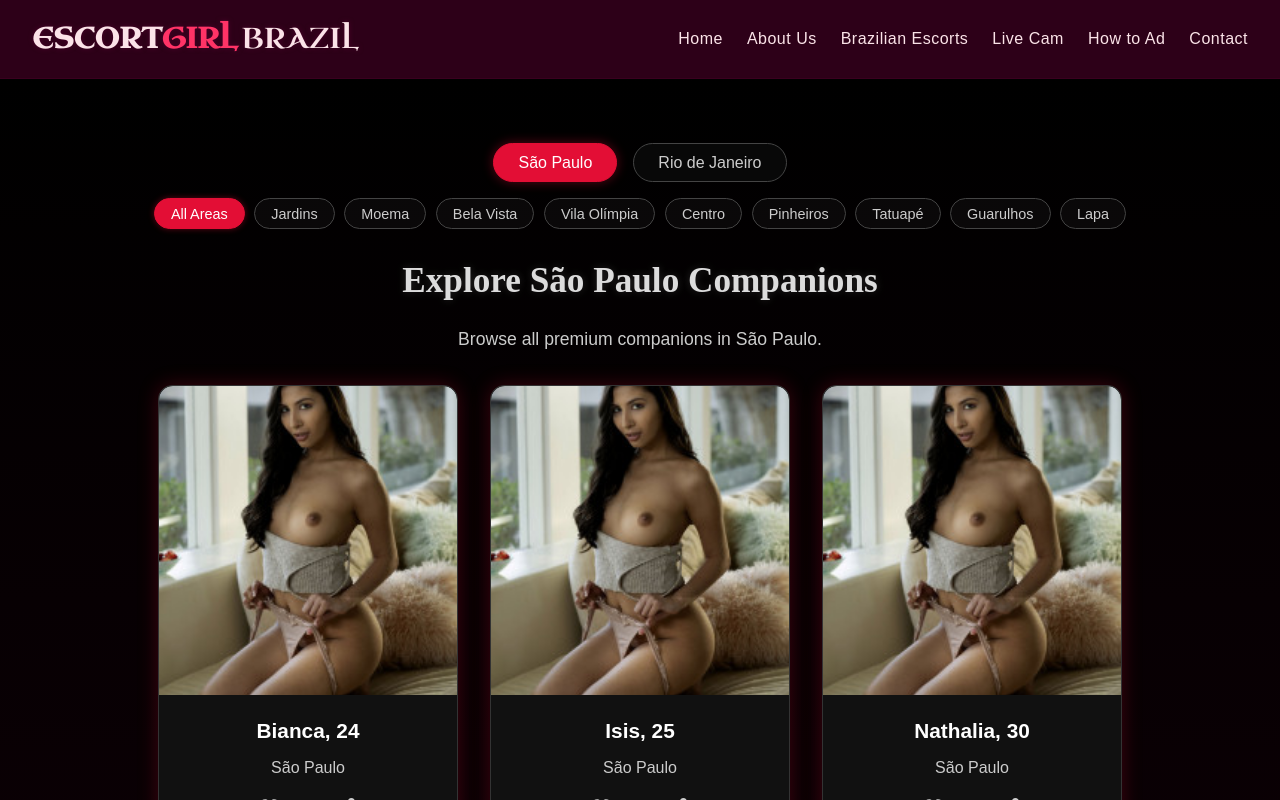
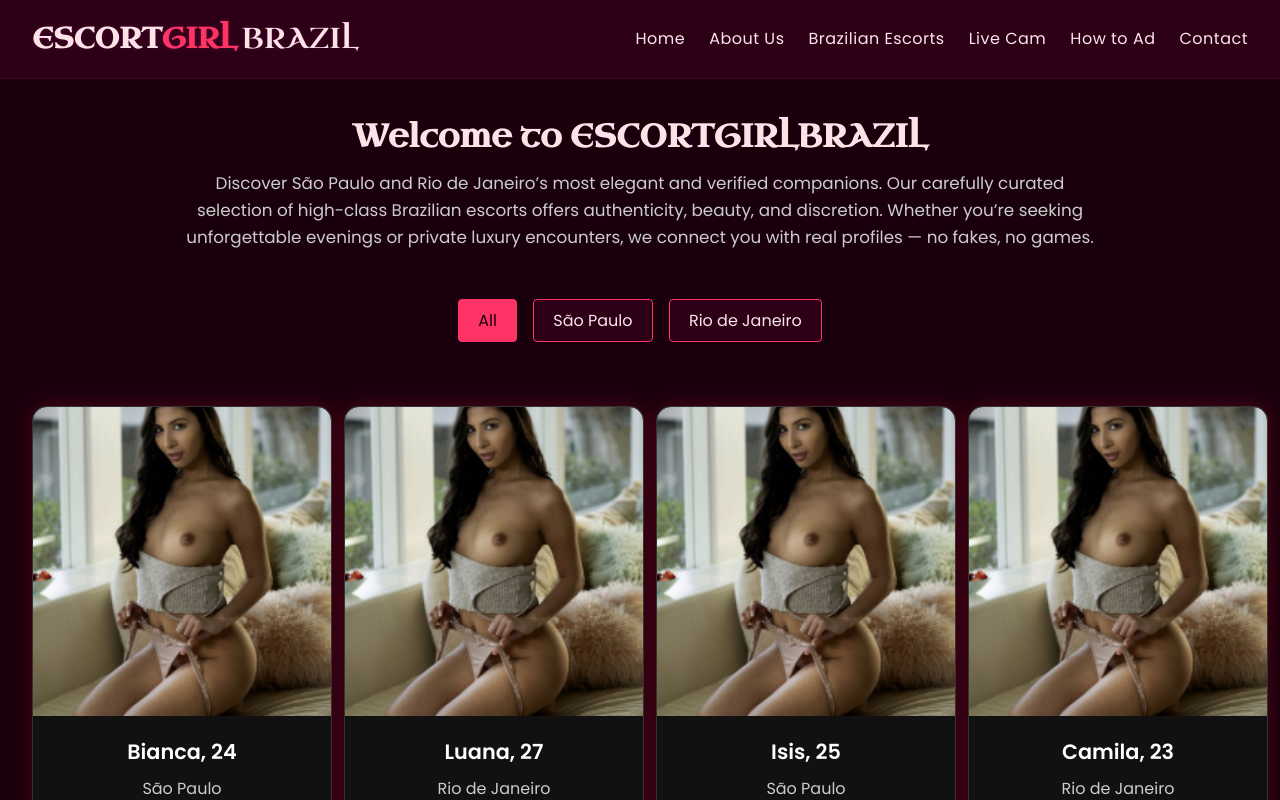
Before and after one commit to countdracula6/newecg, a React (Vite) app: page / in a window 1280 px wide. Shown: the top 800 px of the page. Built offline with nearby package versions, Linux system fonts and the light colour scheme.

Commit message:
2nd alpha

```diff
--- a/src/App.css
+++ b/src/App.css
@@ -1,114 +1,81 @@
-/* App.css */
-.page {
-  display: flex;
-  flex-direction: column;
+@import url('https://fonts.googleapis.com/css2?family=Uncial+Antiqua&family=Poppins:wght@300;400;600&display=swap');
+
+.App {
+  background-color: #1a000d;
   min-height: 100vh;
-}
-
-.main-section {
-  flex: 1;
-  padding: 2rem;
-  background: linear-gradient(180deg, #000000 0%, #1a000b 100%);
-}
-
-.section-title {
-  text-align: center;
-  font-size: 2rem;
-  margin-bottom: 0.5rem;
   color: white;
 }
 
-.section-desc {
+.escort-list {
+  display: grid;
+  grid-template-columns: repeat(auto-fit, minmax(280px, 1fr));
+  gap: 2rem;
+  padding: 2rem;
+  max-width: 1280px;
+  margin: 0 auto;
+  animation: fadeIn 1.2s ease-in;
+}
+
+.animated-card {
+  opacity: 0;
+  transform: translateY(30px);
+  animation: slideUp 0.6s ease forwards;
+}
+
+@keyframes slideUp {
+  to {
+    opacity: 1;
+    transform: translateY(0);
+  }
+}
+
+@keyframes fadeIn {
+  from {
+    opacity: 0;
+  }
+  to {
+    opacity: 1;
+  }
+}
+
+.intro {
+  max-width: 960px;
+  margin: 2rem auto;
+  padding: 0 1rem;
   text-align: center;
-  max-width: 800px;
-  margin: 0 auto 2rem;
-  font-size: 1.1rem;
+}
+
+.intro-title {
+  font-family: 'Uncial Antiqua', cursive;
+  font-size: 2rem;
+  color: #fbe3e8;
+  margin-bottom: 0.5rem;
+}
+
+.intro-text {
+  font-family: 'Poppins', sans-serif;
+  font-size: 1.05rem;
   color: #ccc;
   line-height: 1.6;
 }
 
-.gallery {
-  display: flex;
-  flex-wrap: wrap;
-  justify-content: center;
-  gap: 2rem;
-  padding-bottom: 2rem;
-  max-width: 1200px;
-  margin: 0 auto;
+.footer {
+  background-color: #2d0018;
+  padding: 1.5rem 0;
+  text-align: center;
+  color: #fbe3e8;
+  font-family: 'Poppins', sans-serif;
+  font-size: 0.95rem;
+  margin-top: 3rem;
+  border-top: 1px solid #3a001f;
 }
 
-
-.section-title {
-  font-family: 'Metamorphous', cursive;
-  font-size: 2.2rem;
-  color: #dcdcdc;
-  text-shadow: 0 0 8px rgba(255, 255, 255, 0.15);
-  margin-bottom: 1rem;
-  text-align: center;
+.footer a {
+  color: #ff3366;
+  text-decoration: none;
+  margin: 0 0.5rem;
 }
 
-.city-tabs {
-  display: flex;
-  justify-content: center;
-  gap: 1rem;
-  margin-top: 2rem;
-  margin-bottom: 1rem;
-  flex-wrap: wrap;
+.footer a:hover {
+  text-decoration: underline;
 }
-
-.city-tabs button {
-  background: rgba(255, 255, 255, 0.03);
-  color: #ccc;
-  border: 1px solid #444;
-  padding: 0.6rem 1.5rem;
-  border-radius: 30px;
-  font-size: 1rem;
-  font-family: 'Poppins', sans-serif;
-  cursor: pointer;
-  transition: all 0.3s ease;
-  backdrop-filter: blur(4px);
-}
-
-.city-tabs button:hover {
-  background-color: rgba(227, 14, 53, 0.1);
-  color: #e30e35;
-}
-
-.city-tabs button.active {
-  background-color: #e30e35;
-  color: white;
-  border-color: #e30e35;
-  box-shadow: 0 0 12px rgba(227, 14, 53, 0.4);
-}
-
-.area-pills {
-  display: flex;
-  justify-content: center;
-  flex-wrap: wrap;
-  gap: 0.6rem;
-  margin-bottom: 1.5rem;
-}
-
-.area-pills button {
-  background: rgba(255, 255, 255, 0.03);
-  color: #ccc;
-  border: 1px solid #444;
-  padding: 0.4rem 1rem;
-  border-radius: 20px;
-  font-size: 0.9rem;
-  font-family: 'Poppins', sans-serif;
-  cursor: pointer;
-  transition: all 0.3s ease;
-}
-
-.area-pills button:hover {
-  background-color: rgba(227, 14, 53, 0.12);
-  color: #e30e35;
-}
-
-.area-pills button.active {
-  background-color: #e30e35;
-  color: white;
-  border-color: #e30e35;
-  box-shadow: 0 0 6px rgba(227, 14, 53, 0.4);
-}
--- a/src/App.jsx
+++ b/src/App.jsx
@@ -2,81 +2,39 @@ import './App.css';
 import Header from './components/Header';
 import Footer from './components/Footer';
 import EscortCard from './components/EscortCard';
-import escorts from './data/escorts.json';
+import FilterBar from './components/FilterBar';
+import escorts from './data/escorts';
 import { useState } from 'react';
 
 function App() {
-  const [selectedCity, setSelectedCity] = useState('São Paulo');
-  const [selectedArea, setSelectedArea] = useState('');
+  const [selectedCity, setSelectedCity] = useState('All');
 
-  const cityAreas = {
-    'São Paulo': ['Jardins', 'Moema', 'Bela Vista', 'Vila Olímpia', 'Centro', 'Pinheiros', 'Tatuapé', 'Guarulhos', 'Lapa'],
-    'Rio de Janeiro': ['Copacabana', 'Ipanema', 'Barra da Tijuca', 'Centro', 'Leblon', 'Lapa', 'Niterói']
-  };
-
-  const filteredEscorts = escorts.filter((escort) => {
-    return (
-      escort.city === selectedCity &&
-      (selectedArea === '' || escort.area === selectedArea)
-    );
-  });
+  const filteredEscorts = escorts.filter((escort) =>
+    selectedCity === 'All' ? true : escort.city === selectedCity
+  );
 
   return (
-    <div className="page">
+    <div className="App">
       <Header />
 
-      <main className="main-section">
-        <div className="city-tabs">
-          <button
-            className={selectedCity === 'São Paulo' ? 'active' : ''}
-            onClick={() => {
-              setSelectedCity('São Paulo');
-              setSelectedArea('');
-            }}
-          >
-            São Paulo
-          </button>
-          <button
-            className={selectedCity === 'Rio de Janeiro' ? 'active' : ''}
-            onClick={() => {
-              setSelectedCity('Rio de Janeiro');
-              setSelectedArea('');
-            }}
-          >
-            Rio de Janeiro
-          </button>
-        </div>
+      <section className="intro">
+        <h2 className="intro-title">Welcome to ESCORTGIRLBRAZIL</h2>
+        <p className="intro-text">
+          Discover São Paulo and Rio de Janeiro’s most elegant and verified companions. Our carefully curated
+          selection of high-class Brazilian escorts offers authenticity, beauty, and discretion. Whether you’re
+          seeking unforgettable evenings or private luxury encounters, we connect you with real profiles — no
+          fakes, no games.
+        </p>
+      </section>
 
-        <div className="area-pills">
-          <button
-            className={selectedArea === '' ? 'active' : ''}
-            onClick={() => setSelectedArea('')}
-          >
-            All Areas
-          </button>
-          {cityAreas[selectedCity].map((area) => (
-            <button
-              key={area}
-              className={selectedArea === area ? 'active' : ''}
-              onClick={() => setSelectedArea(area)}
-            >
-              {area}
-            </button>
-          ))}
-        </div>
+      <FilterBar selectedCity={selectedCity} setSelectedCity={setSelectedCity} />
 
-        <h2 className="section-title">Explore {selectedCity} Companions</h2>
-        <p className="section-desc">
-          {selectedArea
-            ? `Now showing only ${selectedArea} area in ${selectedCity}.`
-            : `Browse all premium companions in ${selectedCity}.`}
-        </p>
-
-        <div className="gallery">
-          {filteredEscorts.map((escort) => (
-            <EscortCard key={escort.id} {...escort} />
-          ))}
-        </div>
+      <main className="escort-list">
+        {filteredEscorts.slice(0, 18).map((escort, index) => (
+          <div key={escort.id} style={{ animationDelay: `${index * 0.1}s` }} className="animated-card">
+            <EscortCard {...escort} />
+          </div>
+        ))}
       </main>
 
       <Footer />
--- a/src/components/EscortCard.css
+++ b/src/components/EscortCard.css
@@ -111,3 +111,30 @@
     transform: translateY(0);
   }
 }
+
+.escort-list {
+  animation: fadeIn 1.2s ease-in;
+}
+
+.escort-list > * {
+  opacity: 0;
+  transform: translateY(30px);
+  animation: slideUp 0.6s ease forwards;
+  animation-delay: calc(0.1s * var(--i));
+}
+
+@keyframes slideUp {
+  to {
+    opacity: 1;
+    transform: translateY(0);
+  }
+}
+
+@keyframes fadeIn {
+  from {
+    opacity: 0;
+  }
+  to {
+    opacity: 1;
+  }
+}
--- /dev/null
+++ b/src/components/FilterBar.css
@@ -0,0 +1,24 @@
+.filter-bar {
+  text-align: center;
+  margin: 1rem auto;
+  padding: 1rem;
+}
+
+.filter-bar button {
+  background-color: #2d0018;
+  color: #fbe3e8;
+  border: 1px solid #ff3366;
+  margin: 0 0.5rem;
+  padding: 0.5rem 1.2rem;
+  font-family: 'Poppins', sans-serif;
+  font-size: 1rem;
+  border-radius: 4px;
+  cursor: pointer;
+  transition: all 0.3s ease;
+}
+
+.filter-bar button:hover,
+.filter-bar button.active {
+  background-color: #ff3366;
+  color: #1a000d;
+}
--- /dev/null
+++ b/src/components/FilterBar.jsx
@@ -0,0 +1,13 @@
+import './FilterBar.css';
+
+const FilterBar = ({ selectedCity, setSelectedCity }) => {
+  return (
+    <div className="filter-bar">
+      <button onClick={() => setSelectedCity('All')} className={selectedCity === 'All' ? 'active' : ''}>All</button>
+      <button onClick={() => setSelectedCity('São Paulo')} className={selectedCity === 'São Paulo' ? 'active' : ''}>São Paulo</button>
+      <button onClick={() => setSelectedCity('Rio de Janeiro')} className={selectedCity === 'Rio de Janeiro' ? 'active' : ''}>Rio de Janeiro</button>
+    </div>
+  );
+};
+
+export default FilterBar;
```
